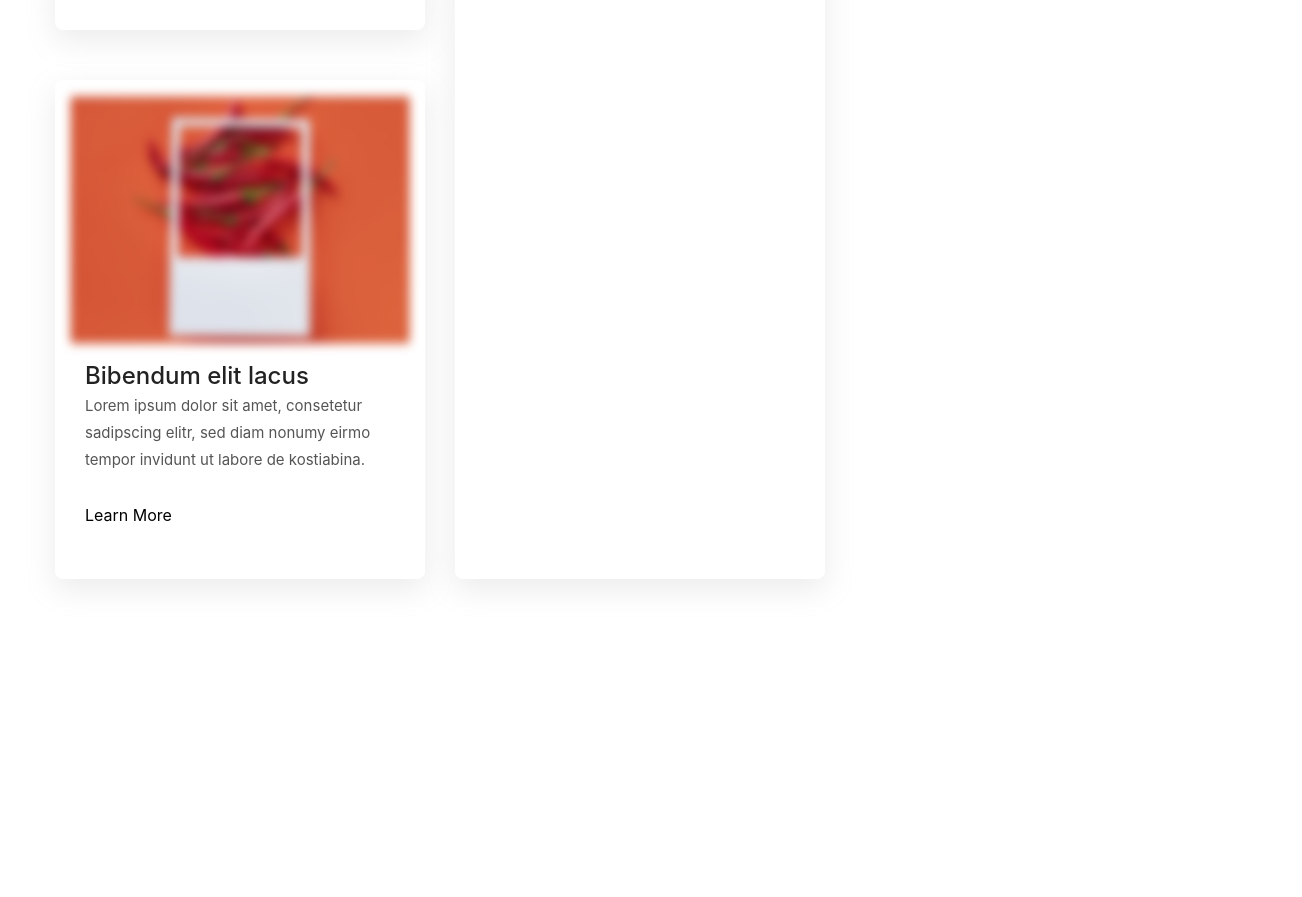
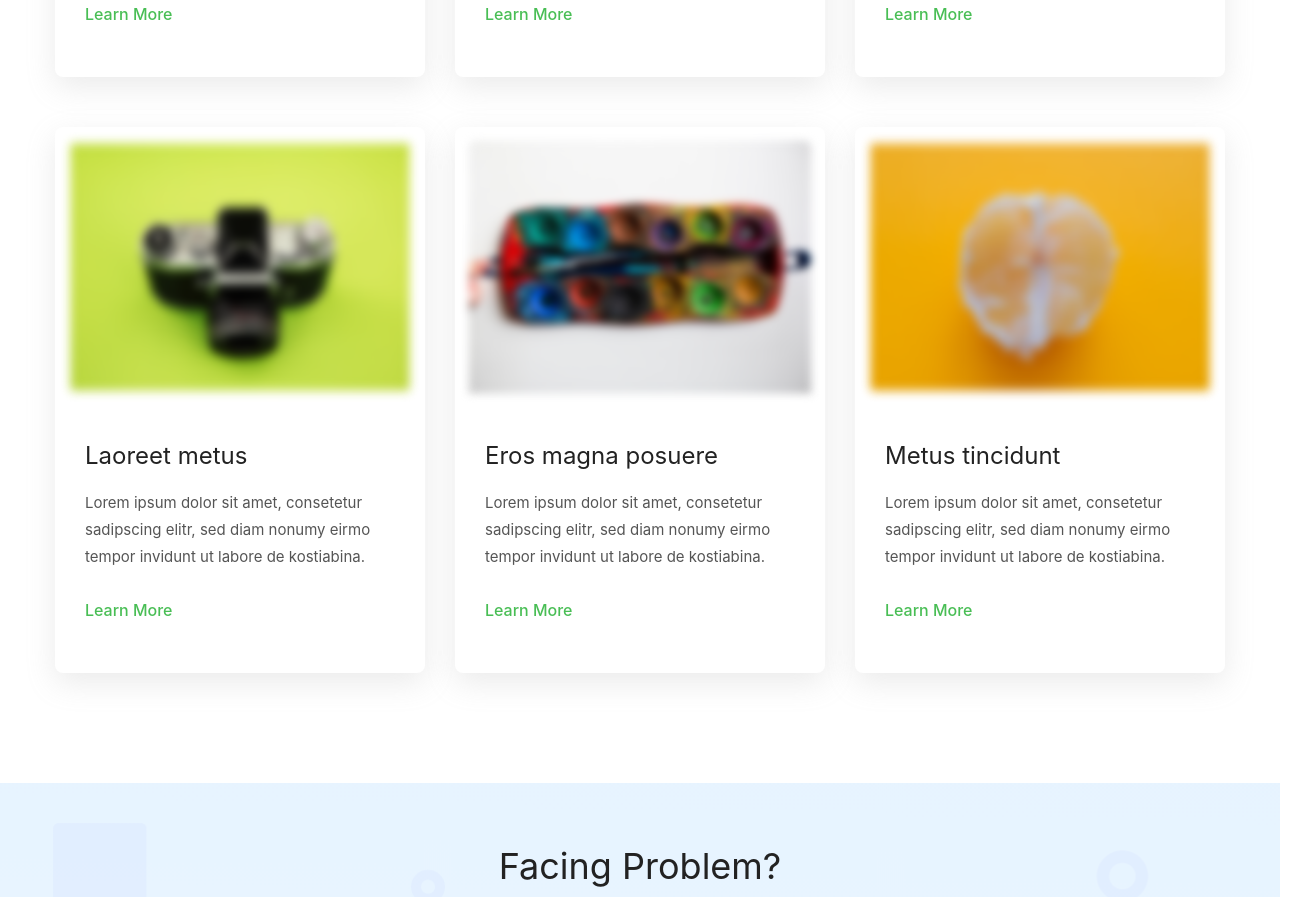
Before and after one commit to hamedesmaailii/gotech-react, a React (Vite) app: page /portfolio in a window 1280 px wide. Shown: the part 1060-1957 px from the top of the page, 1302 px wide, since content can reach past the window. Before the commit the page ends 1749 px from the top, so only its background shows below. Built offline with nearby package versions, Linux system fonts and the light colour scheme.

Commit message:
Complete Portfolio Page

```diff
--- a/src/components/PortfolioCard.tsx
+++ b/src/components/PortfolioCard.tsx
@@ -14,9 +14,9 @@ const PortfolioCard : React.FC<PortfolioCardProps> = ({imgSrc, imgAlt, cardTitle
         <div className="flex flex-col bg-white shadow-regular rounded-[8px]">
             <img className="w-[370px] h-[280px]" src={imgSrc} alt={imgAlt} />
             <div className="px-[30px]">
-                <strong className="text-black2 text-medium leading-[32px] font-medium mt-[33px] mb-[17px] ">{cardTitle}</strong>
+                <strong className="text-black2 text-medium leading-[32px] font-normal mt-[33px] mb-[17px] block">{cardTitle}</strong>
                 <p className="text-black5 text-regular leading-[27px] font-normal mb-[30px]" dangerouslySetInnerHTML={{__html: cardDescription}}></p>
-                <a className="block mb-[52px]" href={buttonLink}>{buttonTitle}</a>
+                <a className="text-secondary text-normal leading-[21px] font-medium block mb-[52px]" href={buttonLink}>{buttonTitle}</a>
             </div>
         </div>
     )
--- a/src/components/PortfolioCardsSection.tsx
+++ b/src/components/PortfolioCardsSection.tsx
@@ -22,22 +22,50 @@ const PortfolioCardSection : React.FC<PortfolioCardSectionProp> = ({title}) => {
                         buttonLink="#"
                     />
                     <PortfolioCard
-                        imgSrc="src/assets/portfolioImg0.png"
-                        imgAlt="image0"
-                        cardTitle="Bibendum elit lacus"
+                        imgSrc="src/assets/portfolioImg3.png"
+                        imgAlt="image3"
+                        cardTitle="Laoreet metus"
                         cardDescription="Lorem ipsum dolor sit amet, consetetur <br/> sadipscing elitr, sed diam nonumy eirmo <br/> tempor invidunt ut labore de kostiabina."
                         buttonTitle="Learn More"
                         buttonLink="#"
                     />
                 </div>
-                <PortfolioCard
-                    imgSrc="src/assets/portfolioImg0.png"
-                    imgAlt="image0"
-                    cardTitle="Bibendum elit lacus"
-                    cardDescription="Lorem ipsum dolor sit amet, consetetur <br/> sadipscing elitr, sed diam nonumy eirmo <br/> tempor invidunt ut labore de kostiabina."
-                    buttonTitle="Learn More"
-                    buttonLink="#"
-                />
+                <div className="flex flex-col gap-[50px]">
+                    <PortfolioCard
+                        imgSrc="src/assets/portfolioImg1.png"
+                        imgAlt="image1"
+                        cardTitle="Est urna nec"
+                        cardDescription="Lorem ipsum dolor sit amet, consetetur <br/> sadipscing elitr, sed diam nonumy eirmo <br/> tempor invidunt ut labore de kostiabina."
+                        buttonTitle="Learn More"
+                        buttonLink="#"
+                    />
+                    <PortfolioCard
+                        imgSrc="src/assets/portfolioImg4.png"
+                        imgAlt="image4"
+                        cardTitle="Eros magna posuere"
+                        cardDescription="Lorem ipsum dolor sit amet, consetetur <br/> sadipscing elitr, sed diam nonumy eirmo <br/> tempor invidunt ut labore de kostiabina."
+                        buttonTitle="Learn More"
+                        buttonLink="#"
+                    />
+                </div>
+                <div className="flex flex-col gap-[50px]">
+                    <PortfolioCard
+                        imgSrc="src/assets/portfolioImg2.png"
+                        imgAlt="image2"
+                        cardTitle="Dapibus vivamus"
+                        cardDescription="Lorem ipsum dolor sit amet, consetetur <br/> sadipscing elitr, sed diam nonumy eirmo <br/> tempor invidunt ut labore de kostiabina."
+                        buttonTitle="Learn More"
+                        buttonLink="#"
+                    />
+                    <PortfolioCard
+                        imgSrc="src/assets/portfolioImg5.png"
+                        imgAlt="image5"
+                        cardTitle="Metus tincidunt"
+                        cardDescription="Lorem ipsum dolor sit amet, consetetur <br/> sadipscing elitr, sed diam nonumy eirmo <br/> tempor invidunt ut labore de kostiabina."
+                        buttonTitle="Learn More"
+                        buttonLink="#"
+                    />
+                </div>
             </div>
         </div>
     )
--- a/src/pages/Portfolio.tsx
+++ b/src/pages/Portfolio.tsx
@@ -1,6 +1,8 @@
 import Header from "../components/Header";
 import Breadcrumb from "../components/Breadcrumb";
 import PortfolioCardSection from "../components/PortfolioCardsSection";
+import ContactUs from "../components/ContactUs";
+import Footer from "../components/Footer";
 
 const Portfolio = () => {
     return (
@@ -15,11 +17,26 @@ const Portfolio = () => {
                     {label: "Portfolio"}
                 ]}
             />
-            <div>
+            <div className="mb-110">
                 <PortfolioCardSection
                     title="Some Of Our Works"
                 />
             </div>
+            <div className='mb-100'>
+                <ContactUs
+                    title='Facing Problem? <br/> Lets Get In Touch Now'
+                    firstName='First Name'
+                    lastName='Last Name'
+                    email='Your Email Address'
+                    problem='Which Related Problem You Are Facing?'
+                    message='Type Your Message'
+                />
+            </div>
+            <footer>
+                <Footer
+                    copyRight="Copyright@themefisher2020"
+                />
+            </footer>
         </div>
     )
 }
```
